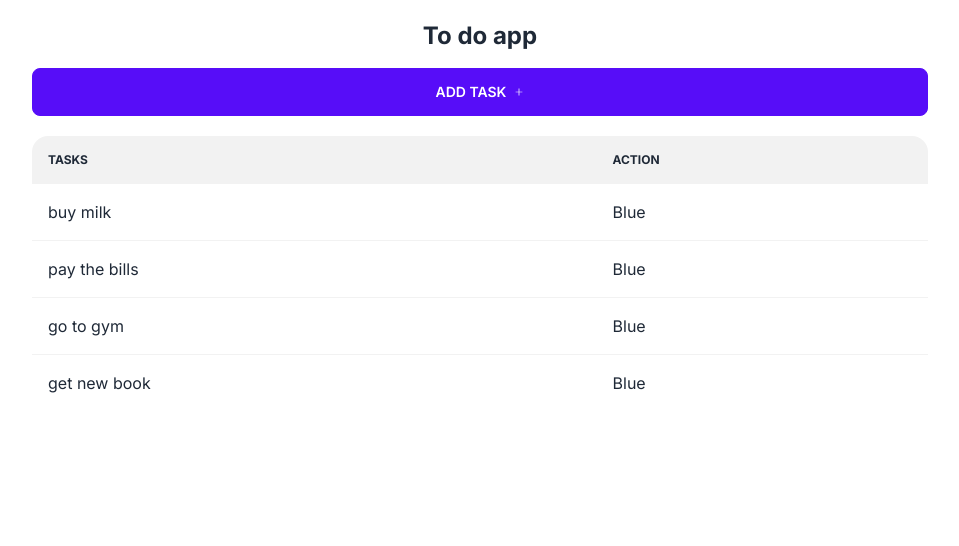
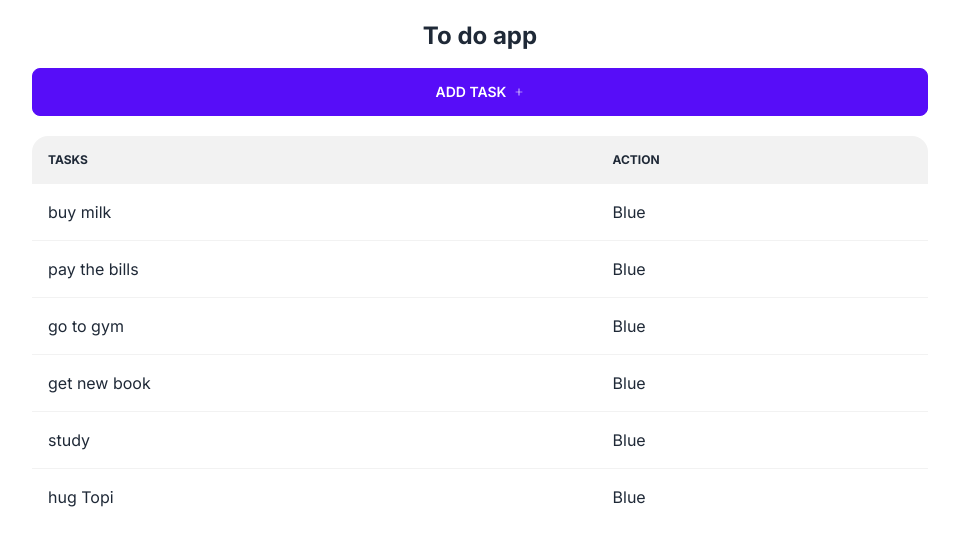
Before and after one commit to candebut/to-do-next, a Next.js app in the folder my-app/: page / in a window 1280 px wide. Shown: the top 546 px of the page, without its empty margins (160-1119 px from the left). Built offline with nearby package versions, Linux system fonts and the light colour scheme; data requests are answered from the project's data file.

Commit message:
adding uuid to get unique id for each task

```diff
--- a/my-app/app/components/AddTask.tsx
+++ b/my-app/app/components/AddTask.tsx
@@ -4,19 +4,23 @@ import { AiOutlinePlus } from "react-icons/ai";
 import Modal from "./Modal";
 import { useState, FormEventHandler } from "react";
 import { addTodo } from "@/api";
+import { useRouter } from "next/navigation";
+import { v4 as uuidv4 } from "uuid";
 
 const AddTask = () => {
+  const router = useRouter();
   const [modalOpen, setModalOpen] = useState<boolean>(false);
   const [newTaskValue, setNewTaskValue] = useState<string>("");
 
   const handleSubmitNewTodo: FormEventHandler<HTMLFormElement> = async (e) => {
     e.preventDefault();
     await addTodo({
-      id: "4",
+      id: uuidv4(),
       text: newTaskValue,
     });
     setNewTaskValue("");
     setModalOpen(false);
+    router.refresh();
   };
 
   return (
--- a/my-app/data/todos.json
+++ b/my-app/data/todos.json
@@ -15,6 +15,14 @@
     {
       "id": "4",
       "text": "get new book"
+    },
+    {
+      "id": "5",
+      "text": "study"
+    },
+    {
+      "id": "deeaf137-ab6b-491c-a766-653564a6612e",
+      "text": "hug Topi"
     }
   ]
 }
--- a/my-app/package.json
+++ b/my-app/package.json
@@ -20,9 +20,11 @@
     "react": "18.2.0",
     "react-dom": "18.2.0",
     "react-icons": "^4.8.0",
-    "typescript": "5.0.4"
+    "typescript": "5.0.4",
+    "uuid": "^9.0.0"
   },
   "devDependencies": {
+    "@types/uuid": "^9.0.1",
     "autoprefixer": "^10.4.14",
     "json-server": "^0.17.3",
     "postcss": "^8.4.23",
```
Also changed, not shown: 1 other file (tests, documents, lock files or other folders).
